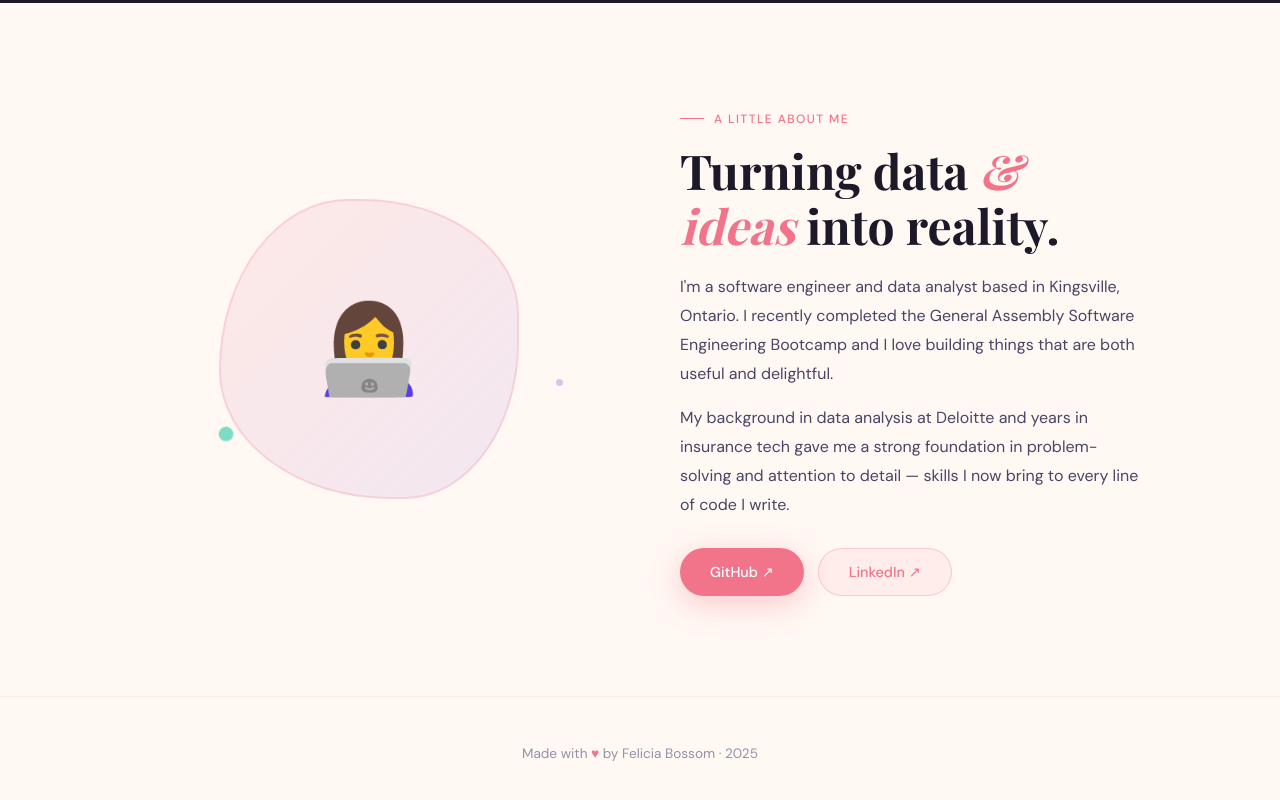
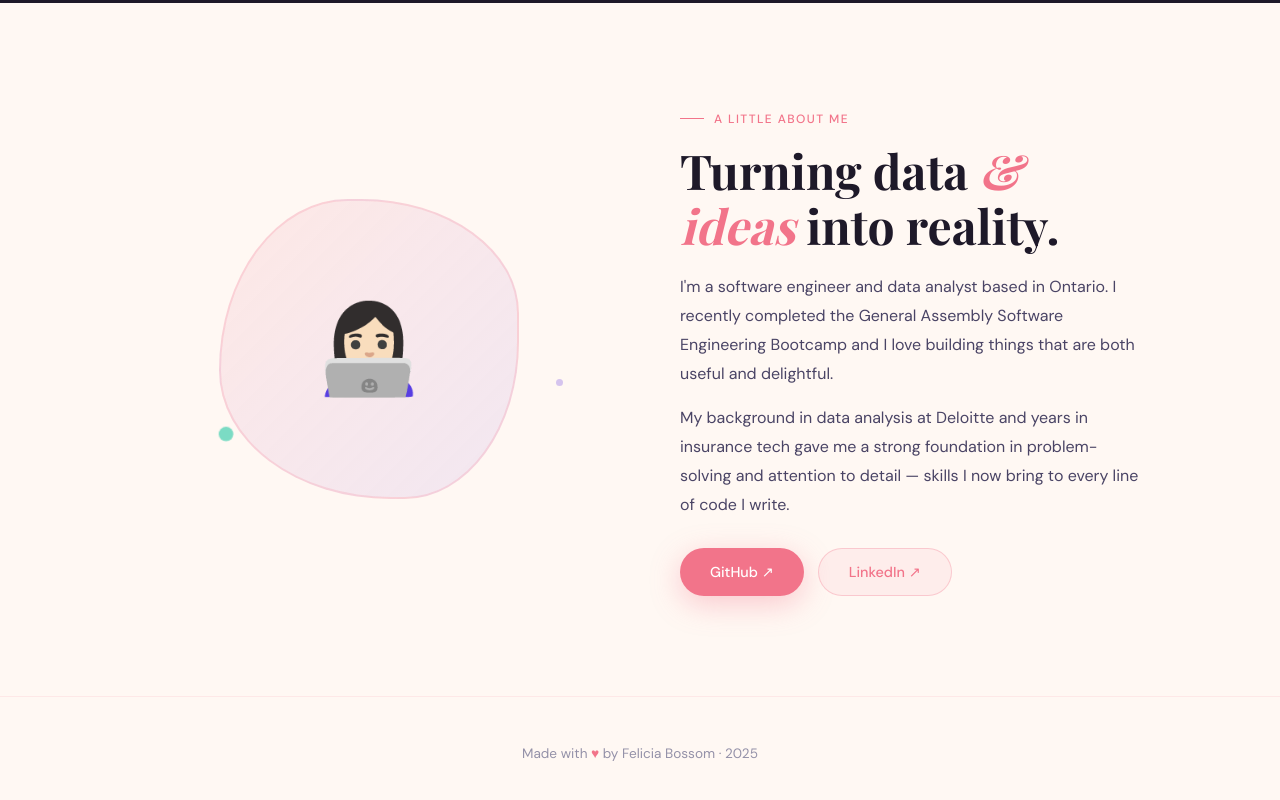
Before and after one commit to F-Bossom/F-Bossom.github.io, a plain HTML site: page index.html in a window 1280 px wide. Shown: the part 2498-3298 px from the top of the page. Drawn offline with nearby package versions, Linux system fonts and the light colour scheme; a web font is replaced by a local one.

Commit message:
Update index.html
updated portfolio slightly

```diff
--- a/index.html
+++ b/index.html
@@ -291,7 +291,7 @@
   <section id="about">
     <div class="about-section">
       <div class="about-visual reveal">
-        <div class="about-blob">👩‍💻</div>
+        <div class="about-blob">👩🏻‍💻</div>
         <div class="about-dot"></div>
         <div class="about-dot"></div>
         <div class="about-dot"></div>
@@ -299,7 +299,7 @@
       <div class="about-text">
         <div class="section-label">A little about me</div>
         <h2 class="section-title reveal">Turning data <em style="font-style:italic;color:var(--rose)">&amp; ideas</em> into reality.</h2>
-        <p class="reveal">I'm a software engineer and data analyst based in Kingsville, Ontario. I recently completed the General Assembly Software Engineering Bootcamp and I love building things that are both useful and delightful.</p>
+        <p class="reveal">I'm a software engineer and data analyst based in Ontario. I recently completed the General Assembly Software Engineering Bootcamp and I love building things that are both useful and delightful.</p>
         <p class="reveal">My background in data analysis at Deloitte and years in insurance tech gave me a strong foundation in problem-solving and attention to detail — skills I now bring to every line of code I write.</p>
         <div class="about-links reveal">
           <a href="https://github.com/F-Bossom" target="_blank" class="btn btn-primary">GitHub ↗</a>
```
